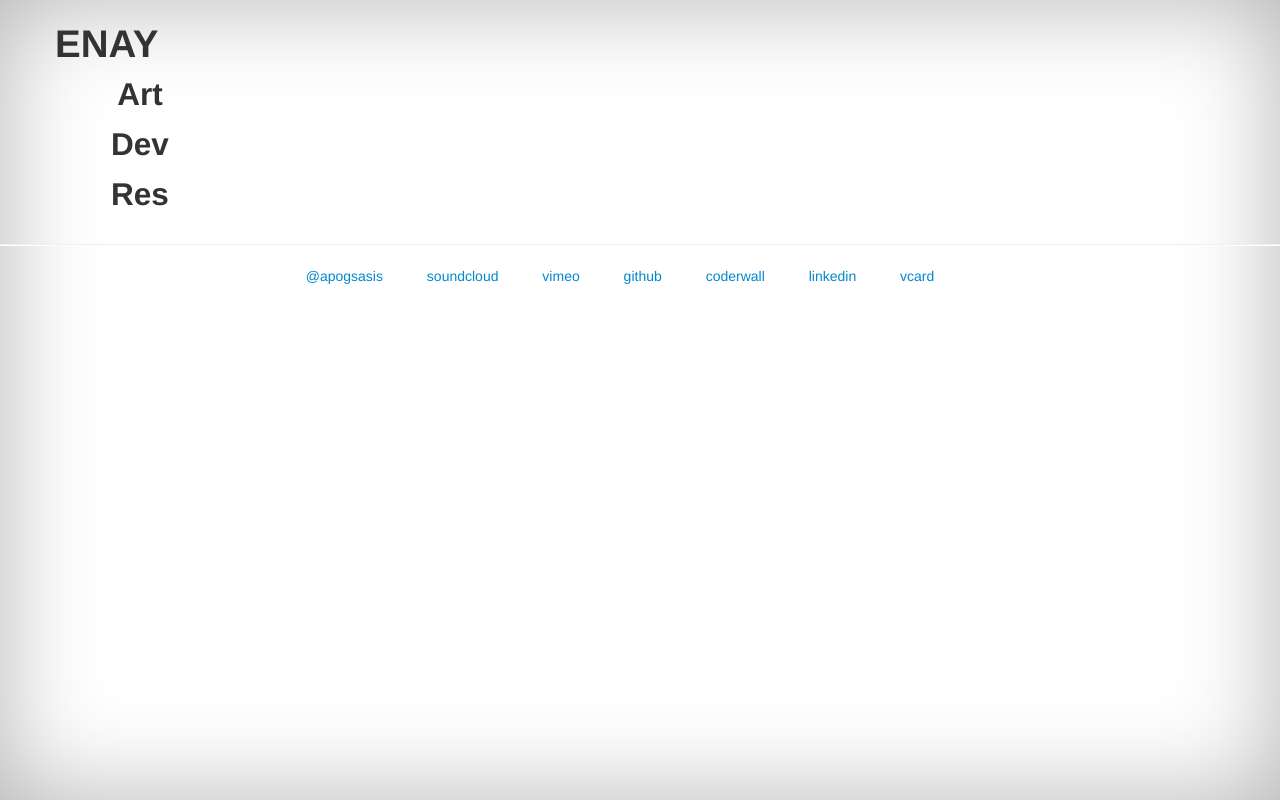
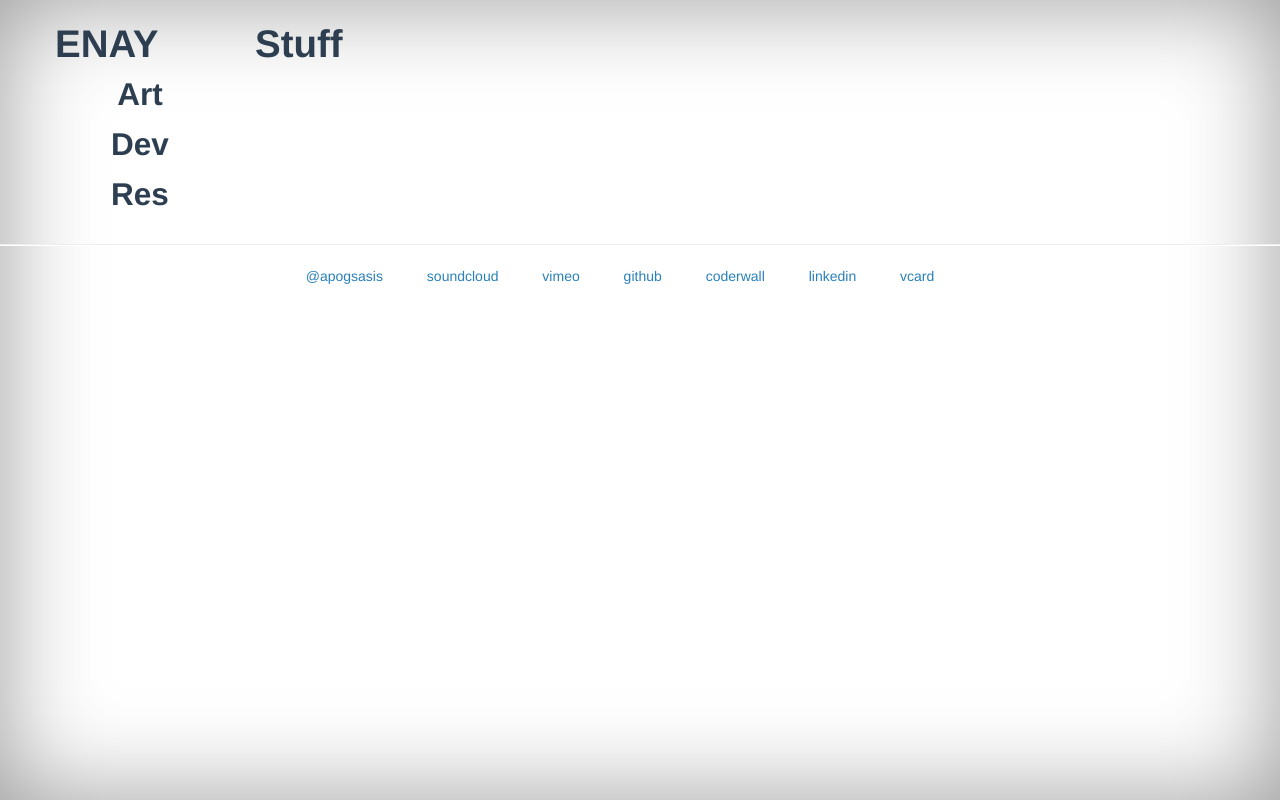
Before and after one commit to enajski/enajski.pl-h5bp, a plain HTML site: page artist.html in a window 1280 px wide. Drawn offline with nearby package versions, Linux system fonts and the light colour scheme.

Commit message:
Misc maintenance

```diff
--- a/artist.html
+++ b/artist.html
@@ -12,8 +12,8 @@
 
         <link rel="stylesheet" href="css/bootstrap.min.css">
         <link rel="stylesheet" href="css/bootstrap-responsive.min.css">
-        <link rel="stylesheet" href="css/fresco/fresco.css">
         <link rel="stylesheet" href="css/main.css">
+        <link rel="stylesheet" href="css/artist.css">
 
         <script src="js/vendor/modernizr-2.6.1-respond-1.1.0.min.js"></script>
     </head>
@@ -25,7 +25,10 @@
     <div class="container">
         <div class="row">
                 <div class="span2">
+                    <header>
                         <h1>ENAY</h1>
+                    </header>
+                    <nav id="artist-sidebar">
                         <div class="menu-item1">
                             <h2>Art</h2>
                         </div>
@@ -35,14 +38,14 @@
                         <div class="menu-item3">
                             <h2>Res</h2>
                         </div>
+                    </nav>
                 </div>
                 <div class="span10">
-                    <div class="row">
-
+                    <h1>
+                        Stuff
+                    </h1>
                 </div>
-
             </div>
-
         </div>
     </div>
 
--- /dev/null
+++ b/css/artist.css
@@ -0,0 +1,2 @@
+body {
+}
--- a/css/main.css
+++ b/css/main.css
@@ -5,13 +5,14 @@
    ========================================================================== */
 
 html {
-    box-shadow: inset 0 0 100px hsla(0,0%,0%,.3);
+    box-shadow: inset 0 0 100px hsla(0,0%,0%,.4);
     min-height: 100%;
 }
 
 body {
 	padding-top: 1em;
 	min-width: 700px;
+  color: #2c3e50;
 }
 
 a {
@@ -51,10 +52,14 @@ h2 a {
 
 footer a {
 	padding-right: 40px;
-
+  color: #2980b9;
 }
 
 footer span {
 	display: block;
-    text-align: center;
+  text-align: center;
 }
+
+#artist-sidebar {
+  text-align: left;
+}
--- /dev/null
+++ b/js/vendor/picstrips-1.0-min.js
@@ -0,0 +1 @@
+(function($){$.fn.picstrips=function(options){var settings=$.extend({'splits':8,'hgutter':'10px','vgutter':'60px','bgcolor':'#fff'},options);return this.each(function(){var that=this;function doStrips(){var h=$(that).height(),w=$(that).width(),sw=(w/settings.splits), clstyle="position: relative; float:left; margin-right: "+settings.hgutter+"; background-image: url('"+that.src+"'); width: "+sw+"px; height: "+h+"px;",spstyle="position: absolute; left: 0px; width: "+sw+"px; height: "+settings.vgutter+"; background-color: "+settings.bgcolor+"; top: ";var cnt=$("[id^=molbars_]").length+1;$('<div id="molbars_'+cnt+'"></div>').insertAfter($(that));for(var lp=0;lp<settings.splits;lp++){var voffs=lp%2!=0?'0px':(h-parseInt(settings.vgutter))+'px';clstyle+=" background-position: -"+(w-((settings.splits-lp)*sw))+"px 100%;";$('<div style="'+clstyle+'"><span style="'+spstyle+voffs+'"></span></div>').appendTo($('#molbars_'+cnt))};$(that).hide()}if(!this.complete||this.width+this.height==0){var img=new Image;img.src=this.src;$(img).load(function(){doStrips()})}else{doStrips()}})}})(jQuery);
```
Also changed, not shown: index.html (+2 -2 lines), img/base@2x.png (added), img/brace.png. Lines whose indentation alone changed are shown as unchanged.
